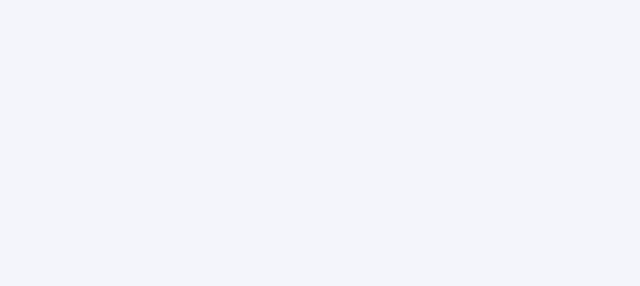
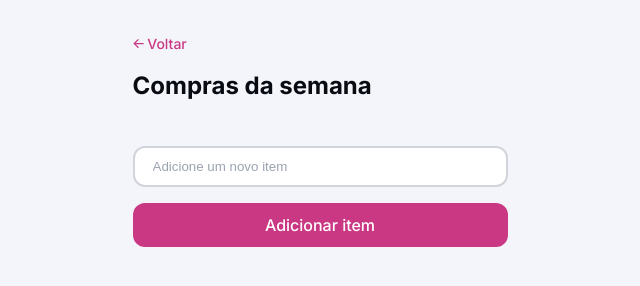
Before and after one commit to marciiosouza/quicklist, a plain HTML site: page index.html in a window 1280 px wide. Shown: the whole page, without its empty margins (320-960 px from the left). Drawn offline with Linux system fonts and the light colour scheme.

Commit message:
styling button

```diff
--- a/index.html
+++ b/index.html
@@ -16,6 +16,22 @@
 
 <body>
 
+  <main class="container">
+    <section id="link-button">
+      <div class="link-button">
+        <img src="./assets/icons/arrow.svg" alt="Seta para esquerda">
+        <a href="#">Voltar</a>
+      </div>
+      <h1>Compras da semana</h1>
+    </section>
+
+    <section class="add-item">
+      <input id="" type="text" placeholder="Adicione um novo item">
+      <a class="btn" href="">Adicionar item</a>
+    </section>
+
+  </main>
+
   <script src="scripts.js"></script>
 </body>
 
--- /dev/null
+++ b/styles/button/button.css
@@ -0,0 +1,23 @@
+.btn {
+  display: flex;
+  height: 44px;
+
+  padding: 0.625 1.5rem;
+
+  justify-content: center;
+  align-items: center;
+  border-radius: 0.75rem;
+  background-color: var(--color-brand);
+  color: var(--always-white);
+
+  &:hover {
+    background-color: var(--color-brand-hover);
+  }
+}
+
+.link-button {
+  margin-bottom: 1rem;
+  color: var(--color-brand);
+  font-size: var(--fs-link);
+
+}
--- a/styles/globals.css
+++ b/styles/globals.css
@@ -51,6 +51,8 @@ h1 {
   font-size: var(--fs-title);
   font-weight: var(--fw-bold);
   line-height: 2rem;
+
+  margin-bottom: 2.75rem;
 }
 
 a {
--- a/styles/index.css
+++ b/styles/index.css
@@ -1 +1,4 @@
 @import url(globals.css);
+@import url(utility.css);
+@import url(button/button.css);
+@import url(sections.css);
--- /dev/null
+++ b/styles/sections.css
@@ -0,0 +1,26 @@
+
+section {
+  & input {
+    width: 100%;
+    padding: 0.6875rem 1.125rem;
+    margin-bottom: 1rem;
+    color: var(--content-tertiary);
+
+    border-radius: 0.75rem;
+    border: 2px solid var(--border-primary);
+    background: var(--background-secondary);
+  }
+
+  & input::placeholder {
+    color: var(--content-tertiary);
+  }
+
+  & input:focus {
+    border: 2px solid var(--color-brand);
+    color: var(--content-primary);
+  }
+
+  & input:hover {
+    border: 2px solid var(--border-hover);
+  }
+}
--- /dev/null
+++ b/styles/utility.css
@@ -0,0 +1,7 @@
+.container {
+  margin-top: 2.125rem;
+  margin-inline: auto;
+  --max-width: 375px;
+
+  width: min(var(--max-width), 100% - 1.5rem * 2);
+}
```
Also changed, not shown: assets/icons/arrow.svg (added).
